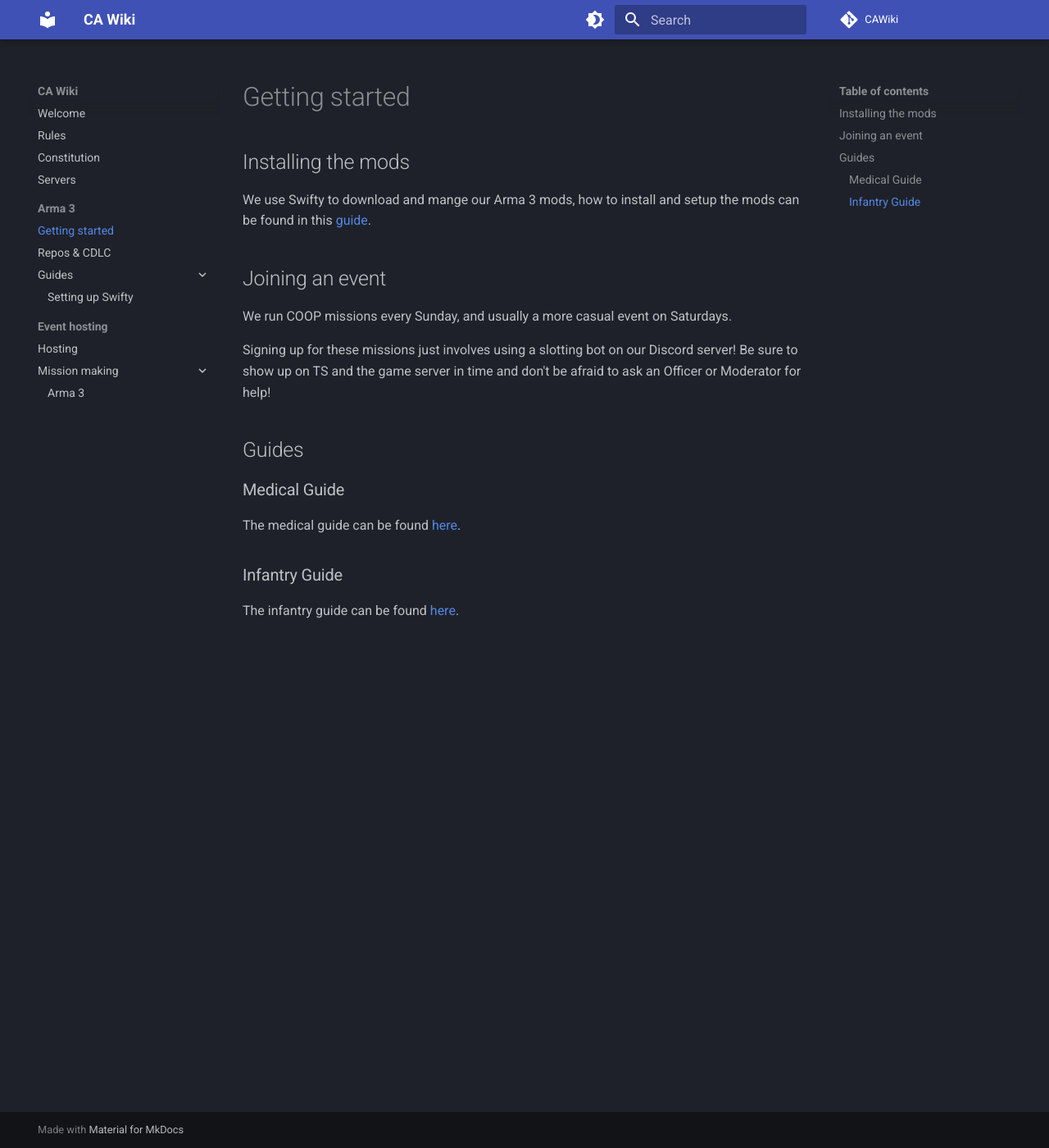
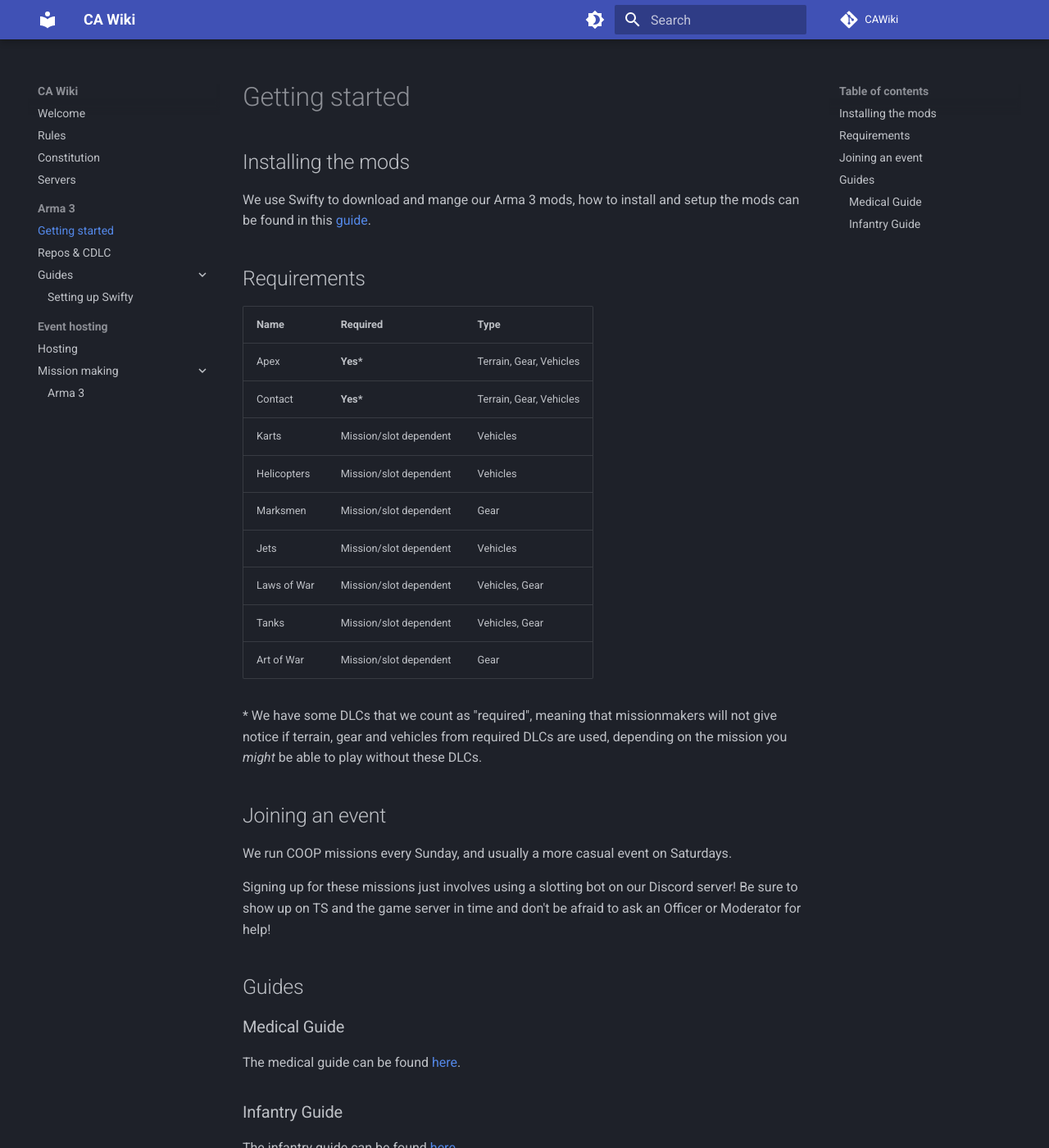
Before and after one commit to TheEchoCode/CAWiki, an MkDocs documentation site: the page built from docs/arma_3/getting_started.md, in a window 1280 px wide and 1400 px high. Shown: the whole window at 82% size. Built offline with MkDocs 1.6.1 and Material for MkDocs 9.7.7, drawn with Linux system fonts in a browser that asks for light colours; plug-ins that fetch from the network failed and are left out; comment, search, counter and statistics services are not loaded.

Commit message:
Added DLC requirements

```diff
--- a/docs/arma_3/getting_started.md
+++ b/docs/arma_3/getting_started.md
@@ -1,16 +1,37 @@
 # Getting started
 
 ## Installing the mods
+
 We use Swifty to download and mange our Arma 3 mods, how to install and setup the mods can be found in this [guide](swifty_getting_started.md).
 
+## Requirements
+
+| Name        	| Required               	| Type                    	|
+|-------------	|------------------------	|-------------------------	|
+| Apex        	| **Yes\***                    	| Terrain, Gear, Vehicles 	|
+| Contact     	| **Yes\***                    	| Terrain, Gear, Vehicles 	|
+| Karts       	| Mission/slot dependent 	| Vehicles                	|
+| Helicopters 	| Mission/slot dependent 	| Vehicles                	|
+| Marksmen    	| Mission/slot dependent 	| Gear                    	|
+| Jets        	| Mission/slot dependent 	| Vehicles                	|
+| Laws of War 	| Mission/slot dependent 	| Vehicles, Gear          	|
+| Tanks       	| Mission/slot dependent 	| Vehicles, Gear          	|
+| Art of War  	| Mission/slot dependent 	| Gear                    	|
+
+\* We have some DLCs that we count as "required", meaning that missionmakers will not give notice if terrain, gear and vehicles from required DLCs are used, depending on the mission you *might* be able to play without these DLCs.
+
+
 ## Joining an event
+
 We run COOP missions every Sunday, and usually a more casual event on Saturdays.
 
 Signing up for these missions just involves using a slotting bot on our Discord server! Be sure to show up on TS and the game server in time and don't be afraid to ask an Officer or Moderator for help!
 
 ## Guides
 ### Medical Guide
+
 The medical guide can be found [here](https://docs.google.com/document/d/1uI-K2W0pV4eXeS_WRCTdGIQAii-2JCvNyLi6NmomhmU).
 
 ### Infantry Guide
+
 The infantry guide can be found [here](https://docs.google.com/document/d/1xHrMWZVTeniagsUmoYhb859H6gk3vul7K2SIfNu76NM).
```
